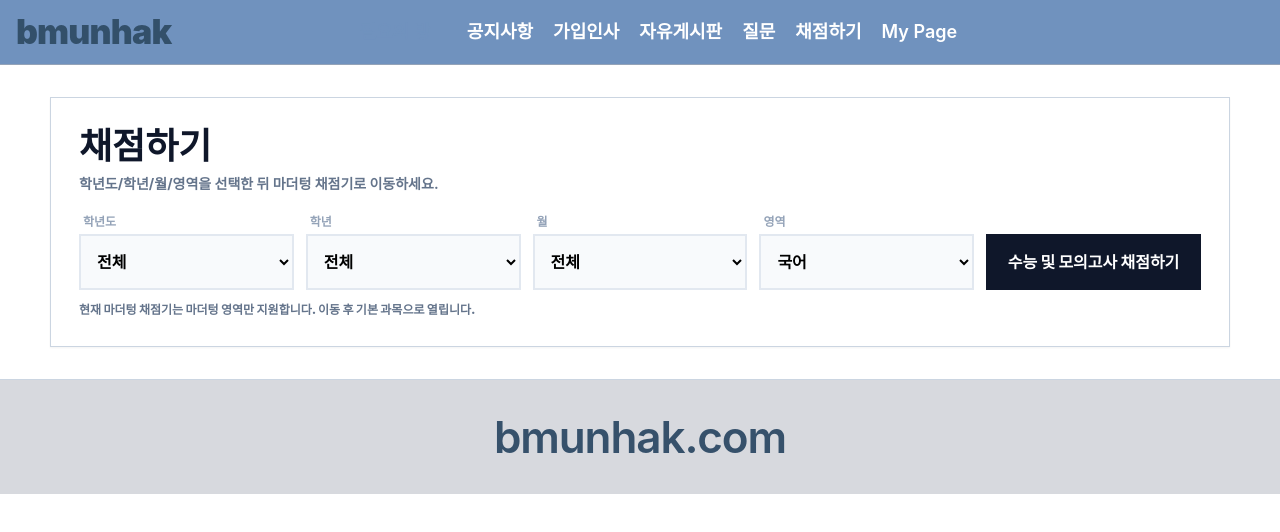
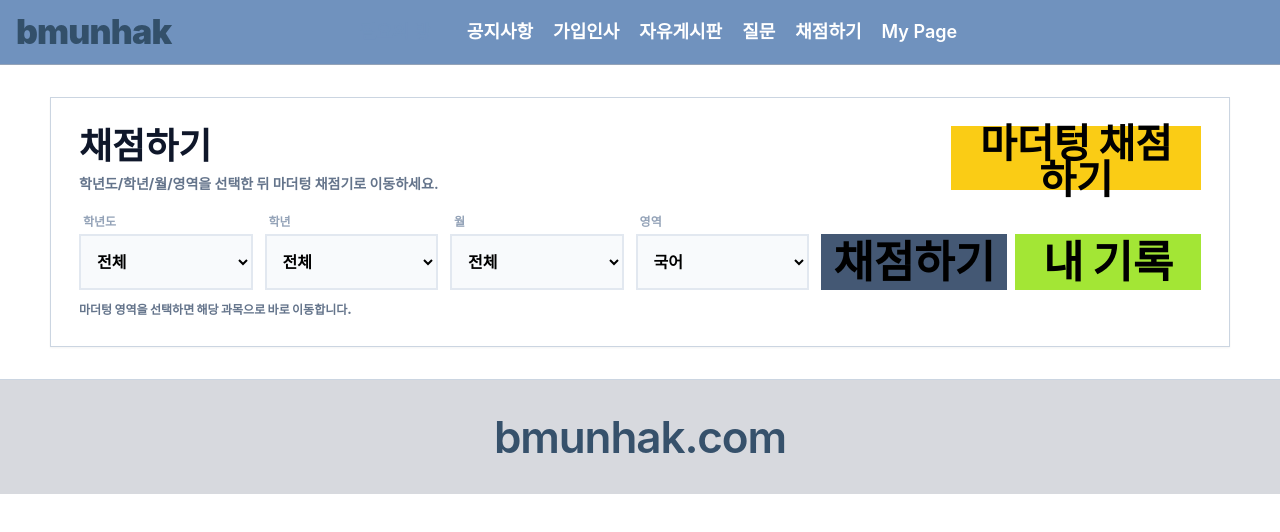
Before and after one commit to Ladakh-39/bmunhak.com, a website: page grader.html in a window 1280 px wide. Drawn offline with nearby package versions, Linux system fonts and the light colour scheme; a web font is replaced by a local one.

Commit message:
feat(grader): match revised entry layout and add records button

```diff
--- a/grader.html
+++ b/grader.html
@@ -58,10 +58,15 @@
 
   <main class="px-4 py-8">
     <section class="mx-auto max-w-[1180px] border border-slate-300 bg-white p-5 shadow-sm md:p-7">
-      <h1 class="text-3xl font-black text-slate-900 md:text-4xl">채점하기</h1>
-      <p class="mt-2 text-sm font-bold text-slate-500">학년도/학년/월/영역을 선택한 뒤 마더텅 채점기로 이동하세요.</p>
+      <div class="flex flex-col gap-4 md:flex-row md:items-start md:justify-between">
+        <div>
+          <h1 class="text-3xl font-black text-slate-900 md:text-4xl">채점하기</h1>
+          <p class="mt-2 text-sm font-bold text-slate-500">학년도/학년/월/영역을 선택한 뒤 마더텅 채점기로 이동하세요.</p>
+        </div>
+        <button id="btnOpenMothertung" type="button" class="h-14 w-full bg-[#facc15] px-4 text-3xl font-black text-black hover:bg-[#eab308] md:h-16 md:w-[250px] md:text-[40px]">마더텅 채점하기</button>
+      </div>
 
-      <div class="mt-5 grid grid-cols-1 gap-3 md:grid-cols-5">
+      <div class="mt-5 grid grid-cols-1 gap-3 md:grid-cols-[1fr_1fr_1fr_1fr_auto] md:items-end">
         <div>
           <label for="yearSelect" class="mb-1 ml-1 block text-xs font-black text-slate-400">학년도</label>
           <select id="yearSelect" class="h-14 w-full border-2 border-slate-200 bg-slate-50 px-3 text-base font-black outline-none focus:border-blue-500"></select>
@@ -108,8 +113,9 @@
             <option value="mock2">마더텅 미니모의 2회</option>
           </select>
         </div>
-        <div class="flex items-end">
-          <button id="btnOpenMothertung" type="button" class="h-14 w-full bg-slate-900 px-3 text-base font-black text-white hover:bg-black">마더텅 채점하기</button>
+        <div class="grid grid-cols-2 gap-2">
+          <button id="btnOpenGrade" type="button" class="h-14 w-full bg-[#445874] px-3 text-3xl font-black text-black hover:bg-[#3a4d66] md:text-[44px]">채점하기</button>
+          <button id="btnGoRecords" type="button" class="h-14 w-full bg-[#a3e635] px-3 text-3xl font-black text-black hover:bg-[#84cc16] md:text-[44px]">내 기록</button>
         </div>
       </div>
       <div id="guideMsg" class="mt-3 text-xs font-black text-slate-500">마더텅 영역을 선택하면 해당 과목으로 바로 이동합니다.</div>
@@ -126,6 +132,8 @@
     const yearSelect = document.getElementById("yearSelect");
     const sectionSelect = document.getElementById("sectionSelect");
     const btnOpenMothertung = document.getElementById("btnOpenMothertung");
+    const btnOpenGrade = document.getElementById("btnOpenGrade");
+    const btnGoRecords = document.getElementById("btnGoRecords");
     const guideMsg = document.getElementById("guideMsg");
     const btnMenu = document.getElementById("btnMenu");
     const mobileMenu = document.getElementById("mobileMenu");
@@ -135,30 +143,28 @@
       for (let y = 2026; y >= 1994; y -= 1) arr.push(String(y));
       return arr;
     })();
-    const MOTHERTUNG_SECTIONS = new Set(["humanities", "social", "science", "tech", "art", "mixed", "mock1", "mock2"]);
-
     yearSelect.innerHTML = YEARS.map((y) => `<option value="${y}">${y === "all" ? "전체" : y}</option>`).join("");
 
-    btnOpenMothertung.addEventListener("click", () => {
-      const params = new URLSearchParams({
+    function buildParams() {
+      return new URLSearchParams({
         year: document.getElementById("yearSelect").value,
         grade: document.getElementById("gradeSelect").value,
         month: document.getElementById("monthSelect").value,
         section: document.getElementById("sectionSelect").value
       });
+    }
+
+    function openGrader() {
+      const params = buildParams();
       location.href = `/grader2.html?${params.toString()}`;
+    }
+
+    btnOpenMothertung.addEventListener("click", openGrader);
+    btnOpenGrade.addEventListener("click", openGrader);
+    btnGoRecords.addEventListener("click", () => {
+      const params = buildParams();
+      location.href = `/records.html?${params.toString()}`;
     });
-
-    function syncOpenButtonUi() {
-      const s = sectionSelect.value;
-      const isMothertung = MOTHERTUNG_SECTIONS.has(s);
-      btnOpenMothertung.textContent = isMothertung ? "마더텅 채점하기" : "수능 및 모의고사 채점하기";
-      guideMsg.textContent = isMothertung
-        ? "선택한 마더텅 영역으로 이동합니다."
-        : "현재 마더텅 채점기는 마더텅 영역만 지원합니다. 이동 후 기본 과목으로 열립니다.";
-    }
-    sectionSelect.addEventListener("change", syncOpenButtonUi);
-    syncOpenButtonUi();
 
     btnMenu.addEventListener("click", () => {
       mobileMenu.classList.toggle("hidden");
```
Also changed, not shown: grader1.html (+26 -20 lines).
